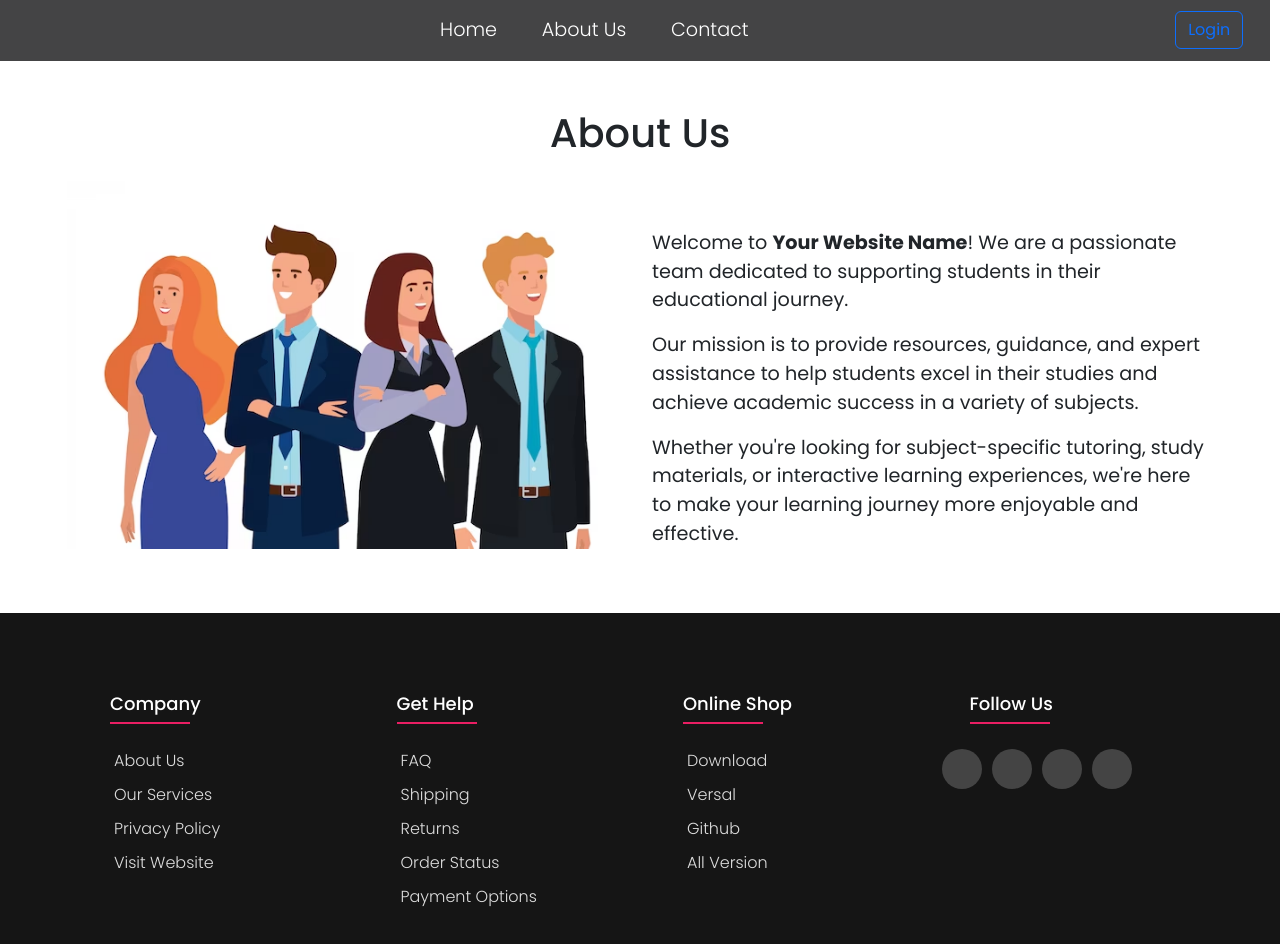
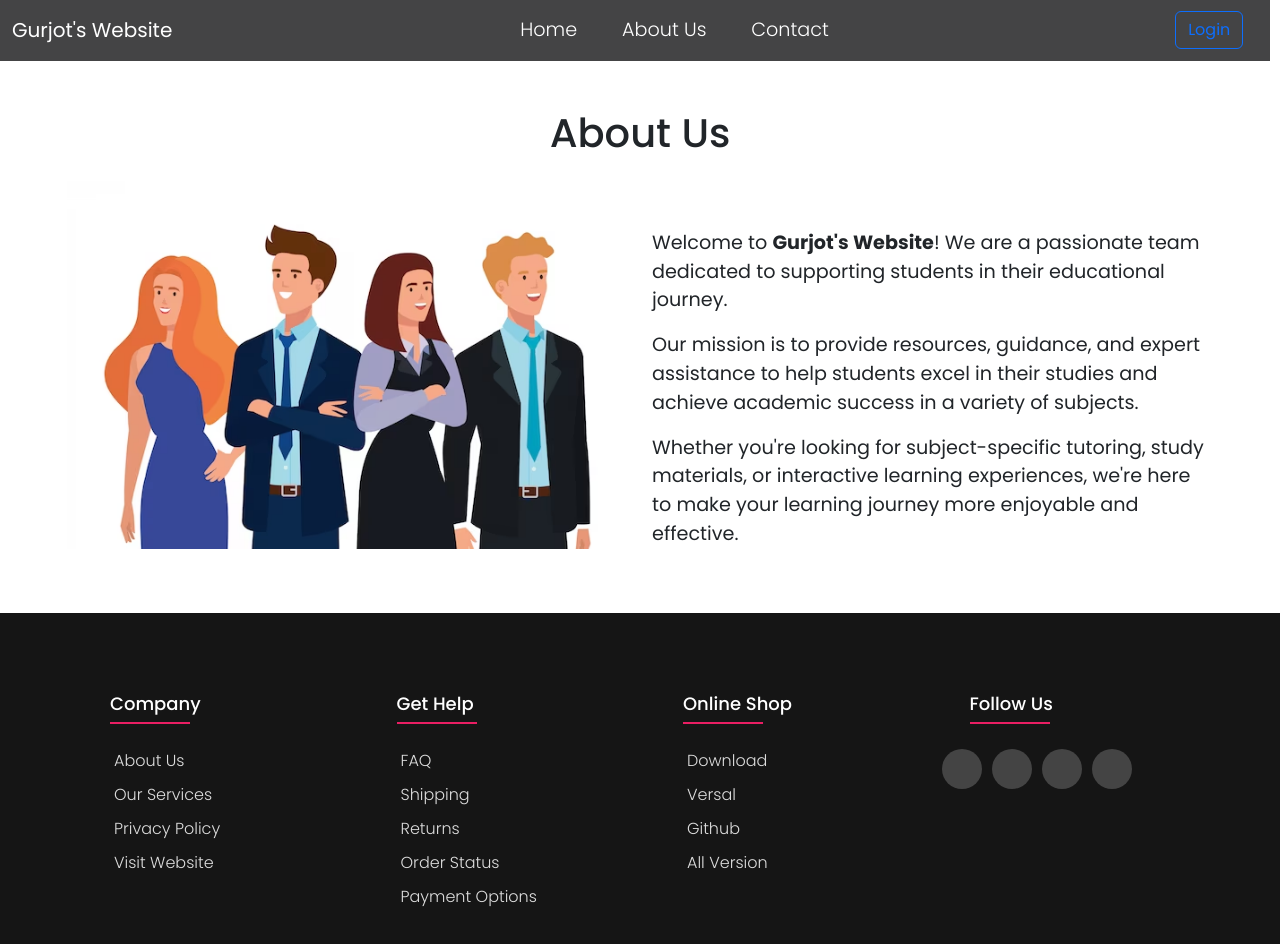
Before and after one commit to gurjotsingh007/test1, a React (Create React App) app in the folder frontend/: page /about in a window 1280 px wide. Shown: the top 944 px of the page. Built offline with nearby package versions, Linux system fonts and the light colour scheme.

Commit message:
Completed

```diff
--- a/frontend/src/Components/About/About.js
+++ b/frontend/src/Components/About/About.js
@@ -13,7 +13,7 @@ const About = () => {
           </div>
           <div className="col-md-6 my-5">
             <p className="about-text">
-              Welcome to <strong>Your Website Name</strong>! We are a passionate team dedicated to supporting students in their educational journey.
+              Welcome to <strong>Gurjot's Website</strong>! We are a passionate team dedicated to supporting students in their educational journey.
             </p>
             <p className="about-text">
               Our mission is to provide resources, guidance, and expert assistance to help students excel in their studies and achieve academic success in a variety of subjects.
--- a/frontend/src/Components/Contact/Contact.js
+++ b/frontend/src/Components/Contact/Contact.js
@@ -10,18 +10,22 @@ function Contact() {
     const [number, setNumber] = useState("");
     const [message, setMessage] = useState("");
     const [isLoading, setIsloading] = useState(false);
-    console.log(name, email, number, message);
     function handleSubmit(event){
         event.preventDefault();
+        setIsloading(true);
         Axios.post(`api/g1/submit`, {
             name,email,number,message
-        },)
+        })
         .then(response => {
             setIsloading(false);
             toast.success("Form Submitted Successfully",{
                 position: toast.POSITION.TOP_CENTER,
                 autoClose:1300
             })
+            setEmail("");
+            setName("");
+            setNumber("");
+            setMessage("");
         })
         .catch(error => {
             setIsloading(false);
--- a/frontend/src/Components/Heading/Heading.css
+++ b/frontend/src/Components/Heading/Heading.css
@@ -18,3 +18,9 @@
 .navbar{
   width: 99.2vw;
 }
+.navbar-brand{
+  color: #ffffff;
+}
+.navbar-brand:hover{
+  color: rgb(0, 183, 255);
+}
--- a/frontend/src/Components/Heading/Heading.js
+++ b/frontend/src/Components/Heading/Heading.js
@@ -6,8 +6,9 @@ const Heading = () => {
         <>
             <nav className="navbar navbar-expand-lg bg-body-tertiary">
                 <div className="container-fluid">
-                    <a className="navbar-brand" href="#">
-                    </a>
+                    <Link className="navbar-brand" to="/">
+                        Gurjot's Website
+                    </Link>
                     <button className="navbar-toggler" type="button" data-bs-toggle="collapse" data-bs-target="#navbarSupportedContent" aria-controls="navbarSupportedContent" aria-expanded="false" aria-label="Toggle navigation">
                     <span className="navbar-toggler-icon"></span>
                     </button>
```
Also changed, not shown: 9 other files (tests, documents, lock files or other folders).
